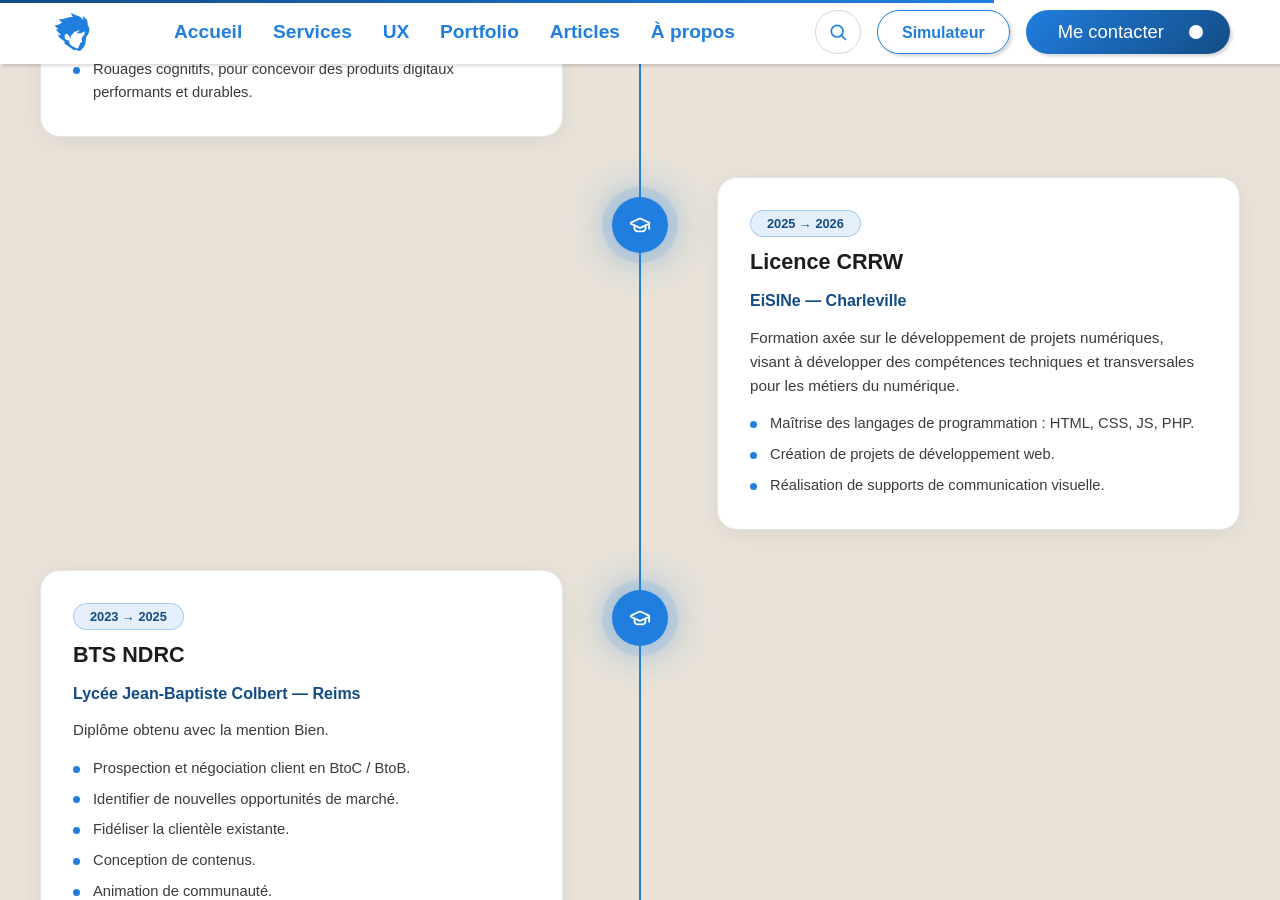
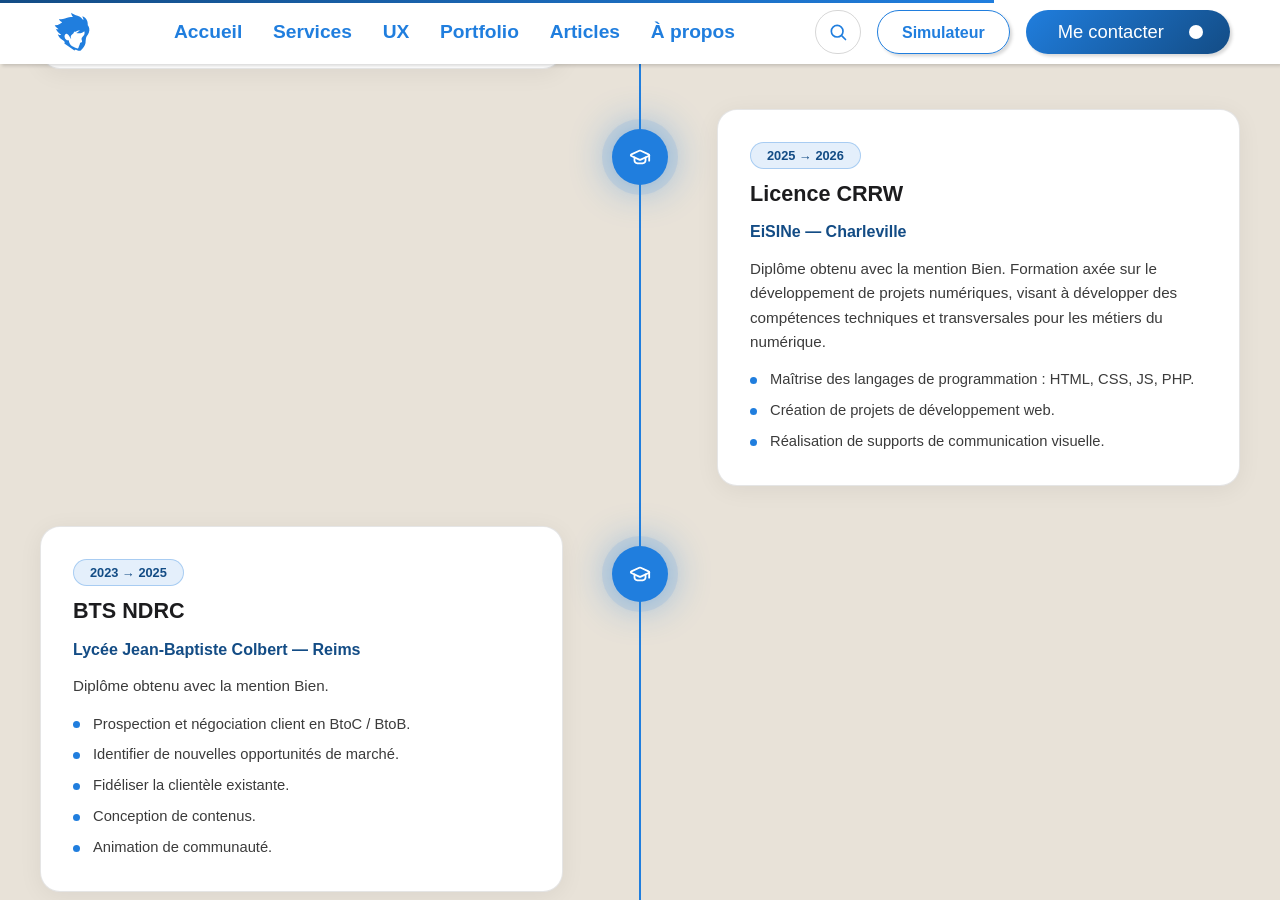
Before and after one commit to LeVraiLennouille/levrailennouille.github.io, a Jekyll site: the page built from master/cv.html, in a window 1280 px wide and 900 px high, scrolled down 6134 px. Built offline with Jekyll 4.4.1, drawn with Linux system fonts in a browser that asks for light colours; nearby versions of some CDN libraries; some web fonts are replaced; some of the changed text lies outside the part shown.

Commit message:
correct cv info + bac general li

```diff
--- a/master/cv.html
+++ b/master/cv.html
@@ -511,7 +511,7 @@
                     <span class="Badge">2025 → 2026</span>
                     <h3>Licence CRRW</h3>
                     <p class="Place">EiSINe — Charleville</p>
-                    <p class="Desc">Formation axée sur le développement de projets numériques, visant à développer des compétences techniques et transversales pour les métiers du numérique.</p>
+                    <p class="Desc">Diplôme obtenu avec la mention Bien. Formation axée sur le développement de projets numériques, visant à développer des compétences techniques et transversales pour les métiers du numérique.</p>
                     <ul class="Points">
                         <li>Maîtrise des langages de programmation : HTML, CSS, JS, PHP.</li>
                         <li>Création de projets de développement web.</li>
@@ -559,7 +559,12 @@
                     <span class="Badge">2020 → 2023</span>
                     <h3>Bac Général</h3>
                     <p class="Place">Lycée Hugues Libergier - Reims</p>
-                    <p class="Desc">Spécialités Mathématiques et SES.</p>
+                    <p class="Desc">Diplôme obtenu avec les spécialités Sciences Économiques et Sociales, Mathématiques.</p>
+                    <ul class="Points">
+                        <li>Acquisition d'une méthode de travail rigoureuse.</li>
+                        <li>Analyse des comportements sociaux et des dynamiques économiques.</li>
+                        <li>Développement de la logique algorithmique.</li>
+                    </ul>
                 </article>
             </li>
         </ol>
```
Also changed, not shown: other parts of master/cv.html (+4 -4 lines).
